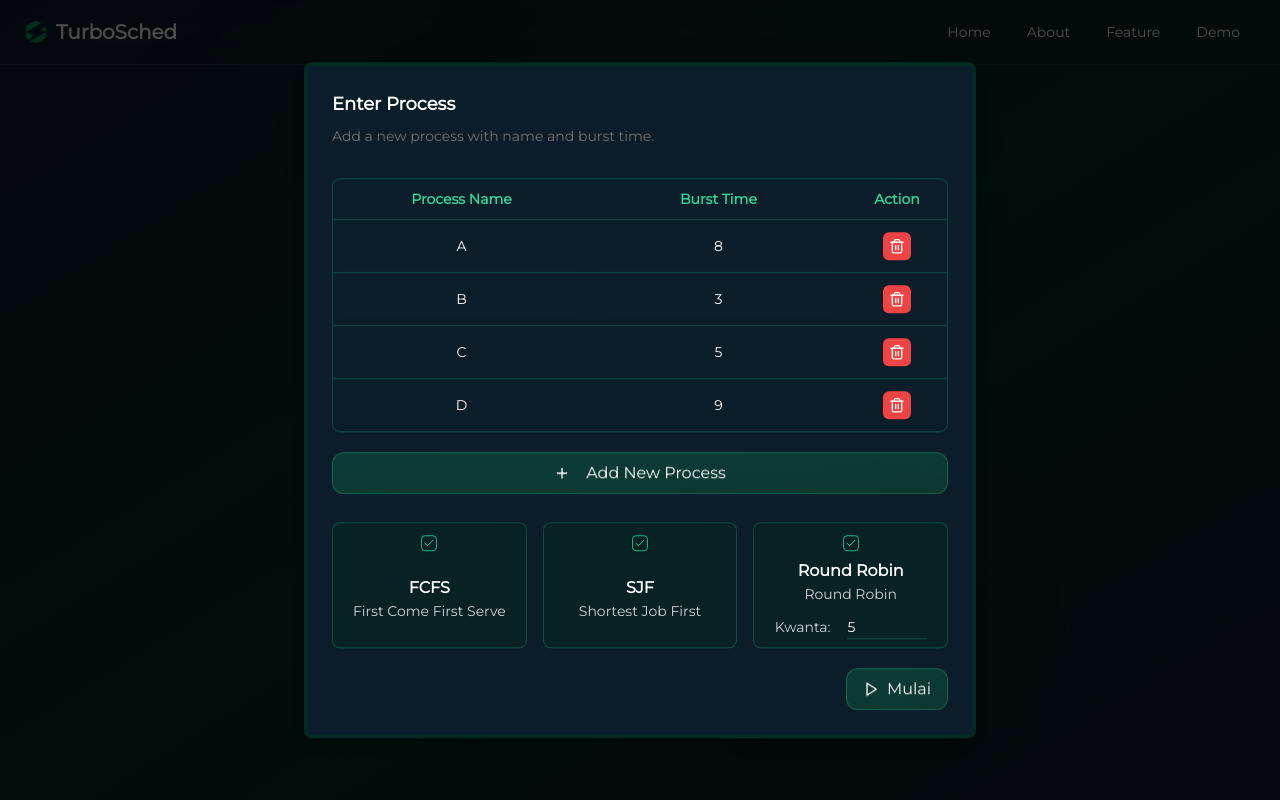
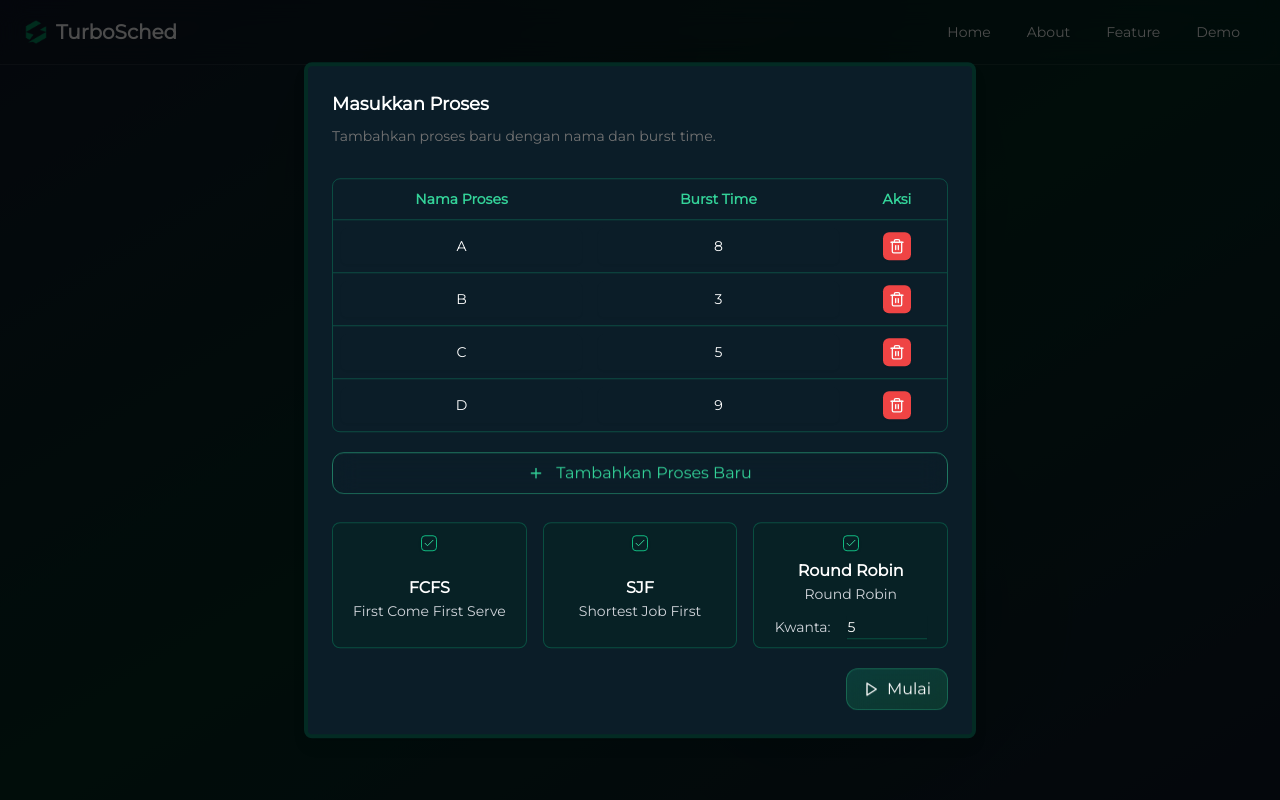
Before and after one commit to zhekabaila/penjadwalan-proses-next, a Next.js app: page /visualization in a window 1280 px wide. Shown: the top 800 px of the page. Built offline with nearby package versions, Linux system fonts and the light colour scheme.

Commit message:
fix: mengganti bahasa dengan bahasa indonesia

```diff
--- a/app/visualization/_components/process-form.tsx
+++ b/app/visualization/_components/process-form.tsx
@@ -57,8 +57,10 @@
           <X />
         </button> */}
         <AlertDialogHeader>
-          <AlertDialogTitle className="m-0 p-0">Enter Process</AlertDialogTitle>
-          <AlertDialogDescription className="m-0 p-0">Add a new process with name and burst time.</AlertDialogDescription>
+          <AlertDialogTitle className="m-0 p-0">Masukkan Proses</AlertDialogTitle>
+          <AlertDialogDescription className="m-0 p-0">
+            Tambahkan proses baru dengan nama dan burst time.
+          </AlertDialogDescription>
         </AlertDialogHeader>
 
         <Form {...form}>
@@ -67,9 +69,9 @@
               <Table className="min-w-full max-w-full overflow-x-auto">
                 <TableHeader>
                   <TableRow className="hover:bg-emerald-950/30 border-emerald-500/30">
-                    <TableHead className="text-emerald-400 font-semibold text-center">Process Name</TableHead>
+                    <TableHead className="text-emerald-400 font-semibold text-center">Nama Proses</TableHead>
                     <TableHead className="text-emerald-400 font-semibold text-center">Burst Time</TableHead>
-                    <TableHead className="text-emerald-400 font-semibold text-center w-[100px]">Action</TableHead>
+                    <TableHead className="text-emerald-400 font-semibold text-center w-[100px]">Aksi</TableHead>
                   </TableRow>
                 </TableHeader>
                 <TableBody>
@@ -81,7 +83,7 @@
                           name={`process.${index}.name`}
                           render={({ field, fieldState }) => (
                             <FormItem className="space-y-0">
-                              <FormLabel className="sr-only">Process Name</FormLabel>
+                              <FormLabel className="sr-only">Nama Proses</FormLabel>
                               <FormControl>
                                 <Input
                                   {...field}
@@ -143,9 +145,9 @@
               </Table>
             </div>
             <div>
-              <GlassButton type="button" onClick={() => handleAddProcess()} className="w-full">
-                <Plus className="w-4 h-4 mr-2" />
-                Add New Process
+              <GlassButton variant="outline" type="button" onClick={() => handleAddProcess()} className="w-full">
+                <Plus className="w-4 h-4 mr-1" />
+                Tambahkan Proses Baru
               </GlassButton>
             </div>
 
```
